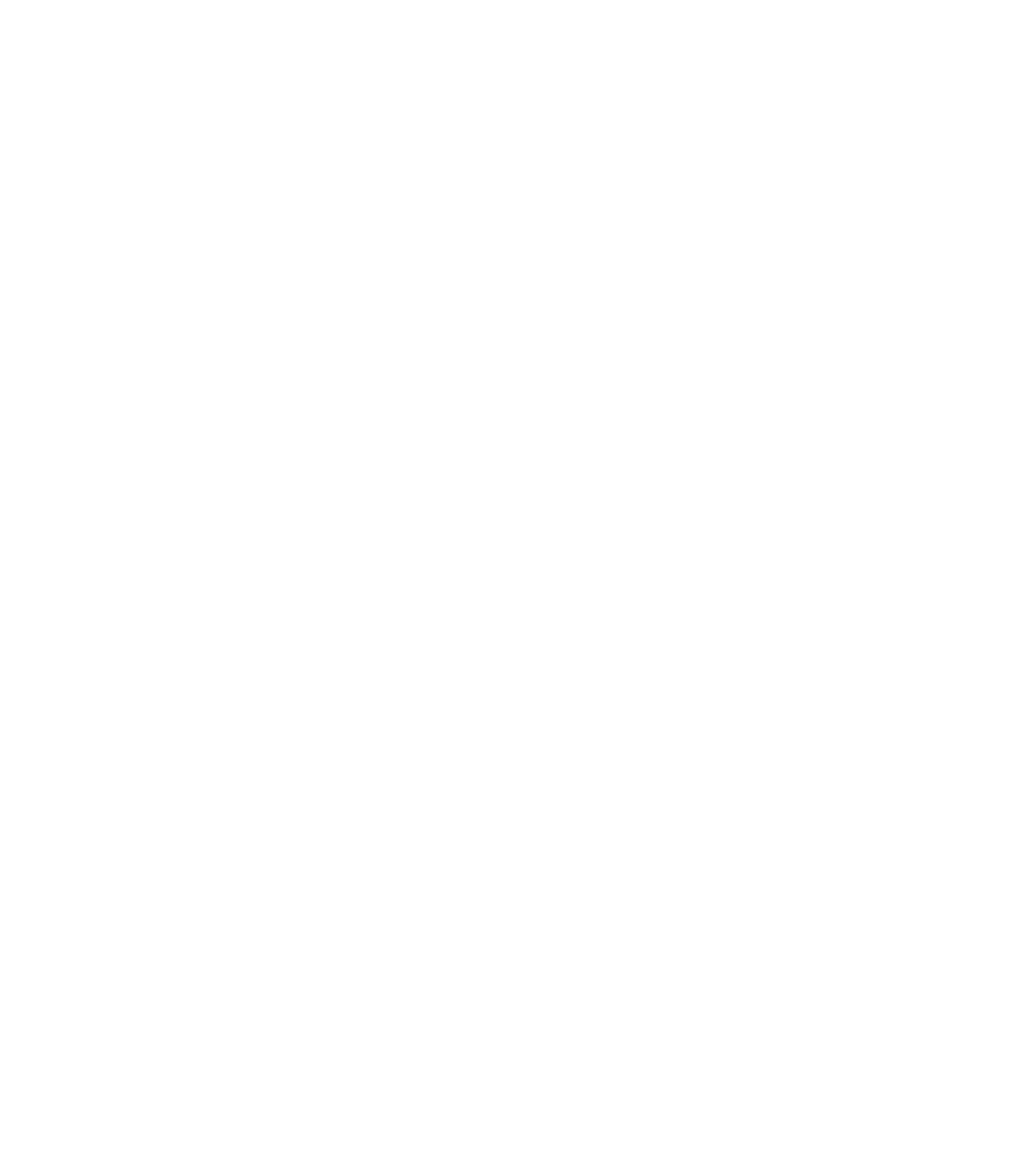
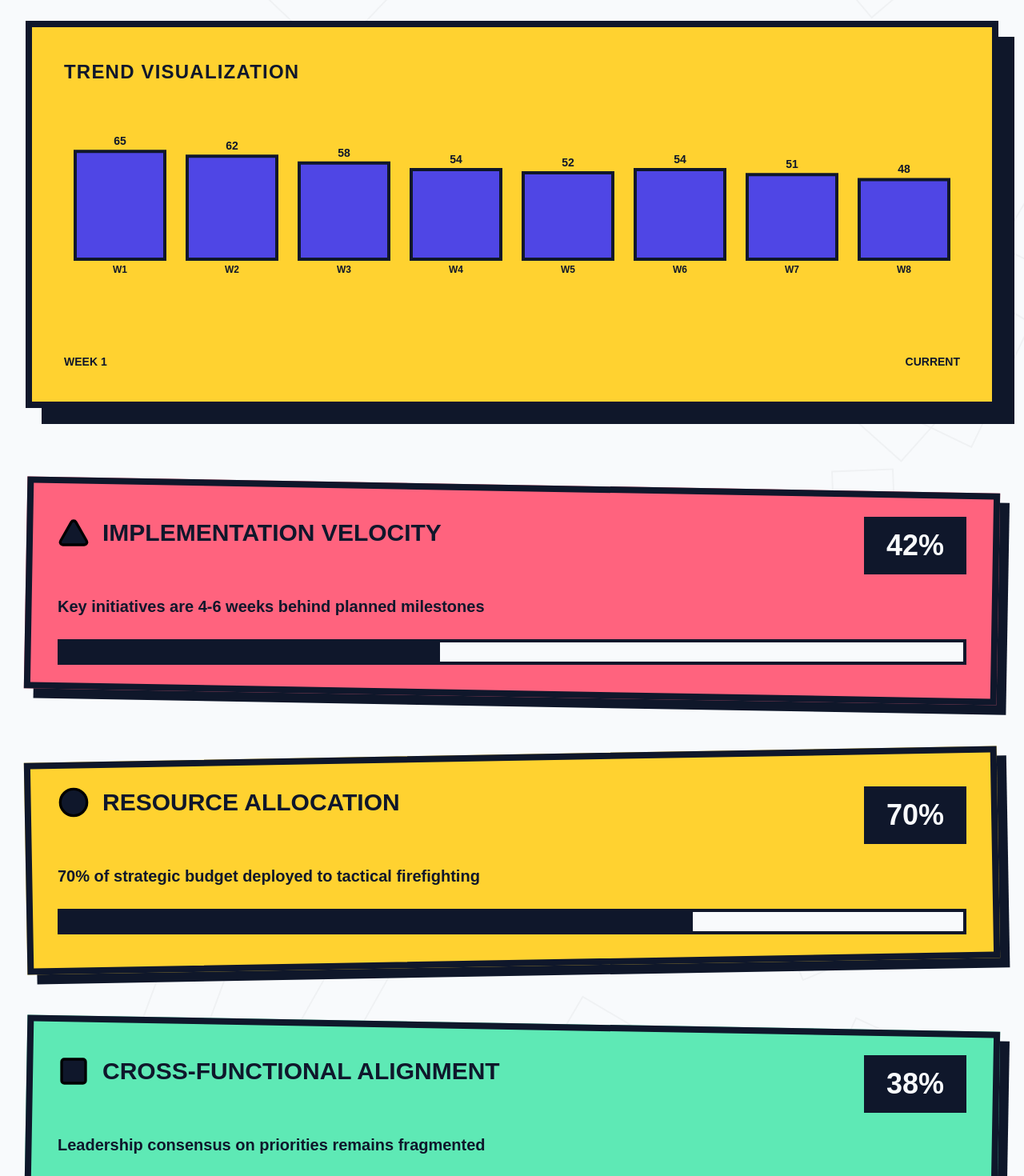
Before and after one commit to Perebonilado/fast-track, a Next.js app: page /deep-dive in a window 1280 px wide. Before the commit this address had no page. Shown: the part 500-1970 px from the top of the page at 80% size. Before the commit the page ends 800 px from the top, so only its background shows below. Built offline with nearby package versions, Linux system fonts and the light colour scheme.

Commit message:
deep dive screen

```diff
--- a/package.json
+++ b/package.json
@@ -12,7 +12,8 @@
     "lucide-react": "^0.562.0",
     "next": "16.1.1",
     "react": "19.2.3",
-    "react-dom": "19.2.3"
+    "react-dom": "19.2.3",
+    "recharts": "^3.6.0"
   },
   "devDependencies": {
     "@tailwindcss/postcss": "^4",
--- /dev/null
+++ b/src/@modules/deep-dive-insight/InsightBlock.tsx
@@ -0,0 +1,59 @@
+import React, { FC } from "react";
+import { Triangle, Circle, Square, Hexagon } from "lucide-react";
+
+export const shapes = [Triangle, Circle, Square, Hexagon];
+
+type Trend = "up" | "down" | "stable";
+
+interface InsightBlockProps {
+  title: string;
+  description: string;
+  value: number;
+  trend: Trend;
+  bgColor: string;
+  Icon: React.ComponentType<{ size?: number; className?: string }>;
+  rotate?: "left" | "right";
+}
+
+const InsightBlock: FC<InsightBlockProps> = ({
+  title,
+  description,
+  value,
+  bgColor,
+  Icon,
+  rotate = "right",
+}) => {
+  const outerRotate = rotate === "right" ? "rotate-1" : "-rotate-1";
+  const innerRotate = rotate === "right" ? "-rotate-1" : "rotate-1";
+
+  return (
+    <div
+      className={`${bgColor} border-8 border-slate-900 p-8 shadow-[12px_12px_0_0_rgba(15,23,42,1)] transform ${outerRotate}`}
+    >
+      <div className={`transform ${innerRotate}`}>
+        <div className="flex items-start justify-between gap-6 mb-6">
+          <div className="flex items-center gap-4">
+            <Icon className="fill-slate-900 shrink-0" size={40} />
+            <h3 className="text-3xl font-black text-slate-900 uppercase">
+              {title}
+            </h3>
+          </div>
+
+          <div className="bg-slate-900 text-slate-50 px-6 py-3 border-4 border-slate-900 shrink-0">
+            <div className="text-4xl font-black">{value}%</div>
+          </div>
+        </div>
+
+        <p className="text-slate-900 font-bold text-xl mb-6 leading-relaxed">
+          {description}
+        </p>
+
+        <div className="h-8 bg-slate-50 border-4 border-slate-900">
+          <div className="h-full bg-slate-900" style={{ width: `${value}%` }} />
+        </div>
+      </div>
+    </div>
+  );
+};
+
+export default InsightBlock;
--- /dev/null
+++ b/src/@modules/deep-dive-insight/InsightChart.tsx
@@ -0,0 +1,98 @@
+import React from "react";
+import {
+  BarChart,
+  Bar,
+  XAxis,
+  YAxis,
+  ResponsiveContainer,
+  Cell,
+} from "recharts";
+
+interface IChartProps {
+  data: number[];
+  title?: string;
+  startLabel?: string;
+  endLabel?: string;
+  className?: string;
+  accentColor?: string;
+  baseColor?: string;
+}
+
+const InsightChart: React.FC<IChartProps> = ({
+  data,
+  title = "TREND VISUALIZATION",
+  startLabel = "WEEK 1",
+  endLabel = "CURRENT",
+  className = "",
+  accentColor = "#4f46e5", // indigo-600
+  baseColor = "#0f172a", // slate-900
+}) => {
+  // Transform data for Recharts
+  const chartData = data.map((value, index) => ({
+    name: `W${index + 1}`,
+    value: value,
+    index: index,
+  }));
+
+  return (
+    <div
+      className={`bg-amber-300 border-8 border-slate-900 p-10 shadow-[20px_20px_0_0_rgba(15,23,42,1)] ${className}`}
+    >
+      <div className="text-2xl font-black mb-8 tracking-wider text-slate-900">
+        {title}
+      </div>
+
+      <div className="h-64 mb-12">
+        <ResponsiveContainer width="100%" height="100%">
+          <BarChart
+            data={chartData}
+            margin={{ top: 20, right: 0, bottom: 40, left: 0 }}
+          >
+            <XAxis
+              dataKey="name"
+              axisLine={false}
+              tickLine={false}
+              tick={{
+                fill: baseColor,
+                fontSize: 12,
+                fontWeight: 900,
+              }}
+            />
+            <YAxis hide />
+            <Bar
+              dataKey="value"
+              radius={[0, 0, 0, 0]}
+              label={{
+                position: "top",
+                fill: baseColor,
+                fontSize: 14,
+                fontWeight: 900,
+                offset: 8,
+              }}
+            >
+              {chartData.map((entry, index) => (
+                <Cell
+                  key={`cell-${index}`}
+                  fill={accentColor}
+                  stroke={baseColor}
+                  strokeWidth={4}
+                  style={{
+                    transition: "fill 0.2s ease",
+                    cursor: "pointer",
+                  }}
+                />
+              ))}
+            </Bar>
+          </BarChart>
+        </ResponsiveContainer>
+      </div>
+
+      <div className="flex justify-between text-sm font-black text-slate-900">
+        <span>{startLabel}</span>
+        <span>{endLabel}</span>
+      </div>
+    </div>
+  );
+};
+
+export default InsightChart;
--- /dev/null
+++ b/src/@shared/ui/Container.tsx
@@ -0,0 +1,7 @@
+import React, { FC, PropsWithChildren } from "react";
+
+const Container: FC<PropsWithChildren> = ({ children }) => {
+  return <div className="max-w-7xl mx-auto relative z-10">{children}</div>;
+};
+
+export default Container;
--- /dev/null
+++ b/src/pages/deep-dive.tsx
@@ -0,0 +1,93 @@
+import InsightBlock, {
+  shapes,
+} from "@/@modules/deep-dive-insight/InsightBlock";
+import InsightChart from "@/@modules/deep-dive-insight/InsightChart";
+import GeometricPattern from "@/@shared/components/GeometricPattern";
+import Button from "@/@shared/ui/Button";
+import Container from "@/@shared/ui/Container";
+import { ArrowLeft } from "lucide-react";
+
+export default function DeepDive() {
+  return (
+    <div className="min-h-screen bg-slate-50 p-8 relative overflow-hidden">
+      <GeometricPattern />
+
+      <Container>
+        <Button
+          title="Return"
+          size="medium"
+          variant="outlined"
+          startIcon={<ArrowLeft size={28} strokeWidth={4} />}
+        />
+
+        <div className="my-12">
+          <div className="inline-block bg-indigo-600 text-slate-50 px-6 py-2 font-black tracking-widest text-xs mb-6 border-4 border-slate-900">
+            DEEP ANALYSIS
+          </div>
+
+          <h1 className="text-6xl md:text-7xl font-black leading-tight mb-8 max-w-4xl text-slate-900">
+            EXECUTION GAPS CREATING STRATEGIC DRIFT
+          </h1>
+        </div>
+
+        <div className="mb-24">
+          <InsightChart
+            data={[65, 62, 58, 54, 52, 54, 51, 48]}
+            title="TREND VISUALIZATION"
+            startLabel="WEEK 1"
+            endLabel="CURRENT"
+            accentColor="#4f46e5"
+            baseColor="#0f172a"
+            className="bg-amber-300"
+          />
+        </div>
+
+        <div className="space-y-8 mb-12 flex flex-col gap-10">
+          {data.insightBlocks.map((block, idx) => {
+            const ShapeIcon = shapes[idx % shapes.length];
+
+            return (
+              <InsightBlock
+                key={idx}
+                title={block.title}
+                description={block.description}
+                value={block.value}
+                trend={block.trend}
+                bgColor={colors[idx % colors.length]}
+                Icon={ShapeIcon}
+                rotate={idx % 2 === 0 ? "right" : "left"}
+              />
+            );
+          })}
+        </div>
+
+        <div className="flex flex-col gap-6"></div>
+      </Container>
+    </div>
+  );
+}
+
+const data = {
+  insightBlocks: [
+    {
+      title: "Implementation Velocity",
+      description: "Key initiatives are 4-6 weeks behind planned milestones",
+      value: 42,
+      trend: "down",
+    },
+    {
+      title: "Resource Allocation",
+      description: "70% of strategic budget deployed to tactical firefighting",
+      value: 70,
+      trend: "down",
+    },
+    {
+      title: "Cross-functional Alignment",
+      description: "Leadership consensus on priorities remains fragmented",
+      value: 38,
+      trend: "stable",
+    },
+  ],
+} as const;
+
+const colors = ["bg-rose-400", "bg-amber-300", "bg-emerald-300"];
--- a/src/pages/index.tsx
+++ b/src/pages/index.tsx
@@ -5,6 +5,7 @@ import SectionTitle from "@/@modules/section-overview/SectionTitle";
 import StatusBar from "@/@modules/section-overview/StatusBar";
 import GeometricPattern from "@/@shared/components/GeometricPattern";
 import Button from "@/@shared/ui/Button";
+import Container from "@/@shared/ui/Container";
 import { ArrowRight } from "lucide-react";
 
 export default function Home() {
@@ -12,7 +13,7 @@ export default function Home() {
     <div className="min-h-screen bg-slate-50 p-8 relative overflow-hidden">
       <GeometricPattern />
 
-      <div className="max-w-7xl mx-auto relative z-10">
+      <Container>
         <div className="mb-16">
           <div className="inline-block bg-slate-900 text-slate-50 px-6 py-2 font-black tracking-widest text-xs mb-6 transform -skew-x-12">
             <span className="inline-block transform skew-x-12">
@@ -43,7 +44,7 @@ export default function Home() {
             />
           </div>
         </div>
-      </div>
+      </Container>
     </div>
   );
 }
```
Also changed, not shown: 1 other file (tests, documents, lock files or other folders).
